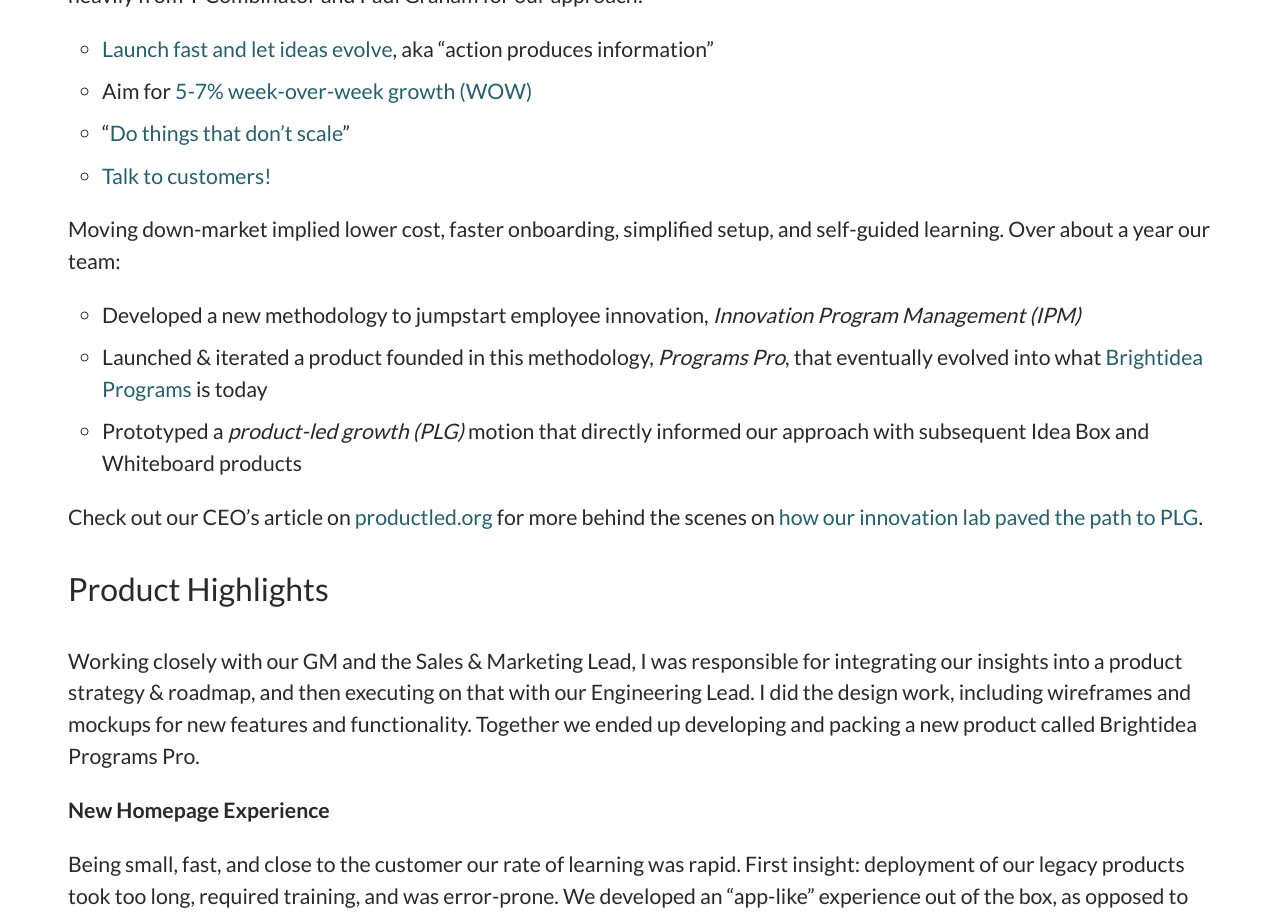
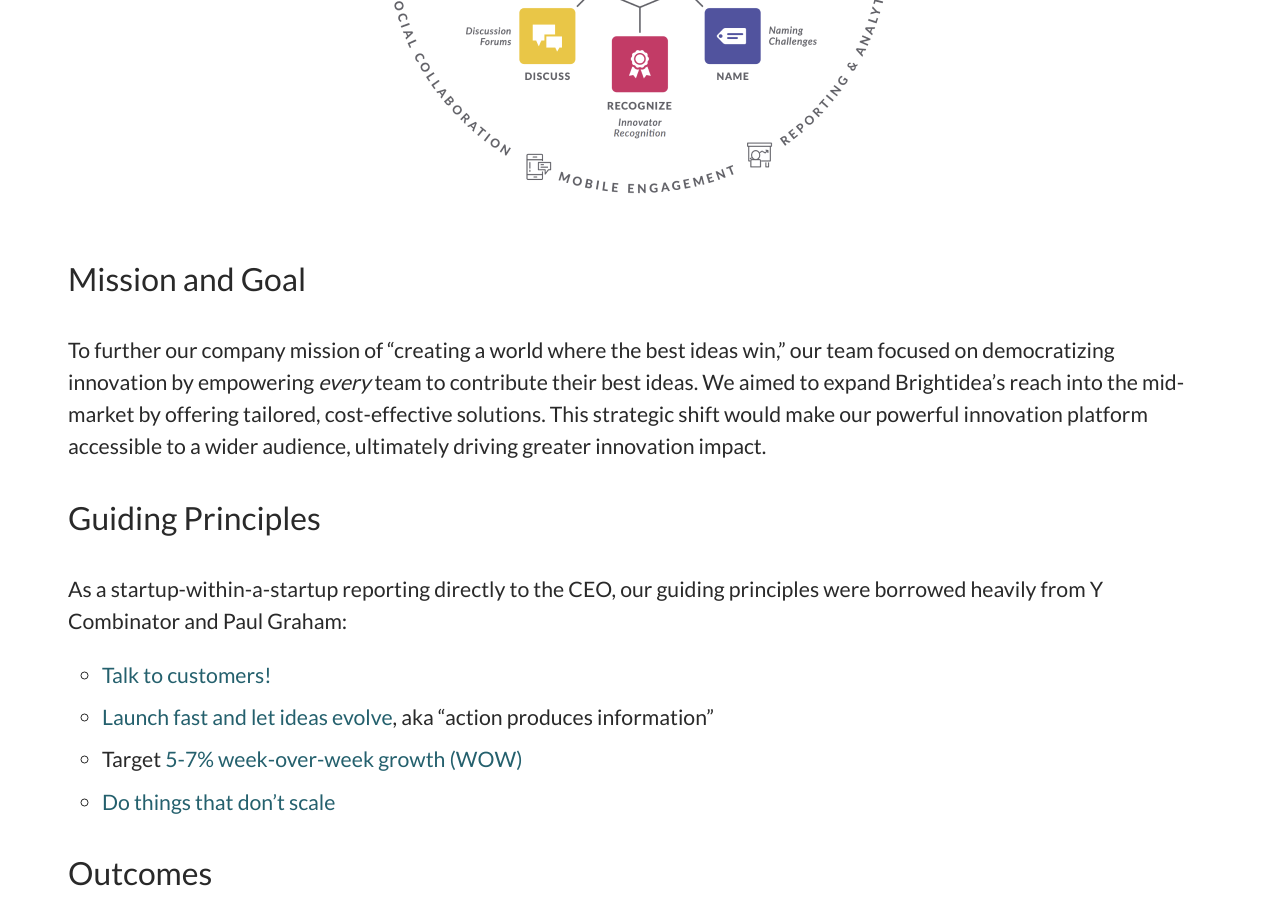
Before and after one commit to arnaudin/arnaudin.github.io, a Jekyll site: the page built from _projects/brightidea-programs.md, in a window 1280 px wide and 1400 px high, scrolled down 1226 px. Shown: the top 918 px of the window. Built offline with Jekyll 4.4.1, drawn with Linux system fonts in a browser that asks for light colours; nearby versions of some CDN libraries; some of the changed text lies outside the part shown.

Commit message:
Edit project text

```diff
--- a/_projects/brightidea-programs.md
+++ b/_projects/brightidea-programs.md
@@ -4,7 +4,7 @@
 title: "Brightidea · Programs"
 description: "Launched a new down-market product to jumpstart employee innovation"
 categories: app, web, mobile, innovation, idea-management
-disciplines: Product Management, Product Design, Product Strategy, UX, User Research, Market Research, Writing, Speaking
+disciplines: Product Design, Product Strategy, Product Management, UX, User Research, Market Research, Writing, Speaking
 media: Web
 ownership: Professional
 client: Brightidea
@@ -14,7 +14,12 @@
 content_layout:
   - section_layout: text
     content: |
-      I was the **Product & Design Lead** on a five-person team within Brightidea's own innovation lab. We were challenged to unlock new growth potential for the company by expanding down-market. This involved developing new innovation methodologies, products, services, and PLG approaches.
+      As Product & Design Lead in Brightidea's innovation lab, I was responsible for the development and launch of "Programs Pro," a new product designed to expand our reach into the mid-market. Over the course of a year, I led a series of product experiments to refine methodologies that empower small teams within large organizations to generate and implement impactful ideas within their departments. This eventually culminated in [Brightidea Program](https://www.brightidea.com/product/program/) becoming the company's leading product in terms of sales.
+
+      ## Responsibilities
+      - Collaborated with the General Manager and Sales/Marketing Lead to conduct market research, analyze customer needs, and develop a comprehensive product strategy and roadmap that guided the development work
+      - Directly configured, templatized, and packaged new workflows on the Brightidea platform, enabling new small-team use cases
+      - Designed and collaborated with the Engineering Lead to develop new features and a streamlined set up experience, resulting in 10x reduction in onboarding time
 
   - section_layout: 1col
     images:
@@ -29,34 +34,36 @@
 
   - section_layout: text
     content: |
-      ## Approach
+      ## Mission and Goal
+      To further our company mission of "creating a world where the best ideas win," our team focused on democratizing innovation by empowering _every_ team to contribute their best ideas. We aimed to expand Brightidea's reach into the mid-market by offering tailored, cost-effective solutions. This strategic shift would make our powerful innovation platform accessible to a wider audience, ultimately driving greater innovation impact.
 
-      Distanced from the core business and reporting to the CEO, our lab team truly was a startup-within-a-startup. We borrowed heavily from Y Combinator and Paul Graham for our approach:
+      ## Guiding Principles
+      As a startup-within-a-startup reporting directly to the CEO, our guiding principles were borrowed heavily from Y Combinator and Paul Graham:
 
+      - [Talk to customers!](https://twitter.com/paulg/status/898476047263518720)
       - [Launch fast and let ideas evolve](http://www.paulgraham.com/13sentences.html), aka "action produces information"
-      - Aim for [5-7% week-over-week growth (WOW)](http://www.paulgraham.com/growth.html)
-      - "[Do things that don't scale](http://paulgraham.com/ds.html)"
-      - [Talk to customers!](https://twitter.com/paulg/status/898476047263518720)
+      - Target [5-7% week-over-week growth (WOW)](http://www.paulgraham.com/growth.html)
+      - [Do things that don't scale](http://paulgraham.com/ds.html)
 
-      Moving down-market implied lower cost, faster onboarding, simplified setup, and self-guided learning. Over about a year our team:
+      ## Outcomes
 
-      - Developed a new methodology to jumpstart employee innovation, *Innovation Program Management (IPM)*
-      - Launched & iterated a product founded in this methodology, *Programs Pro*, that eventually evolved into what [Brightidea Programs](https://www.brightidea.com/product/programs/) is today
-      - Prototyped a *product-led growth (PLG)* motion that directly informed our approach with subsequent Idea Box and Whiteboard products
+      To successfully expand into the mid-market, we focused on delivering affordable solutions with streamlined onboarding and self-guided learning resources. Over the course of a year, we achieved the following:
 
-      Check out our CEO's article on [productled.org](https://www.productled.org/blog/how-brightideas-innovation-lab-paved-the-path-to-plg) for more behind the scenes on [how our innovation lab paved the path to PLG](https://www.productled.org/blog/how-brightideas-innovation-lab-paved-the-path-to-plg).
+      - Developed Innovation Program Management (IPM), a new methodology designed to accelerate employee-driven innovation within smaller teams. This framework provided the tools to get started with innovation management, and templates for running the highest-impact innovation activities.
+      - Launched Programs Pro, a product based on the IPM methodology, and iteratively improved it based on user feedback. This evolved into Brightidea Programs, which became the company's top-selling product, demonstrating the strong market demand for accessible innovation solutions.
+      - Created a blueprint and playbook for product-led growth (PLG) at Brightidea, enabling self-service adoption and organic growth. This approach was later implemented for Idea Box and Whiteboard, demonstrating its effectiveness across multiple product lines.
+
+      For more behind-the-scenes on how our innovation lab paved the path to PLG, see our CEO's article on [productled.org](https://www.productled.org/blog/how-brightideas-innovation-lab-paved-the-path-to-plg).
 
       ## Product Highlights
 
-      Working closely with our GM and the Sales & Marketing Lead, I was responsible for integrating our insights into a product strategy & roadmap, and then executing on that with our Engineering Lead. I did the design work, including wireframes and mockups for new features and functionality. Together we ended up developing and packing a new product called Brightidea Programs Pro.
-
       **New Homepage Experience**
 
-      Being small, fast, and close to the customer our rate of learning was rapid. First insight: deployment of our legacy products took too long, required training, and was error-prone. We developed an "app-like" experience out of the box, as opposed to the heavy site-builder and content management system that was typical. This offered admins a much simpler way to configure, brand, theme, and onboard users while those end-users received a personalized, easy-to-use experience.
+      Our legacy product used a CMS and site builder that was slow, hard to use, and error prone. We developed the seeds of a new Home page consisting of a personalized feed and built-in onboarding.
 
   - section_layout: 1col-narrow
     images:
-      - caption: 'The app-like User Home makes it easy to get started and offers a curated, personalized experience to each employee'
+      - caption: 'The new app-like User Home makes it easier to get started and offers a curated, personalized experience to each employee'
         description: 'User Home makes it easy to get started and offers a curated, personalized experience to each employee'
         url: '/projects/brightidea-programs/brightidea-user-home-updates.png'
         positioning:
@@ -65,9 +72,9 @@
 
   - section_layout: text
     content: |
-      **A New Innovation App**
+      **A New Innovation App: Explore**
 
-      We also observed that customers were bending our templated problem-solving and optimization crowd-sourcing challenges to facilitate open-ended exploration of market opportunities. We developed an innovation app around this use case called [Explore](https://www.brightidea.com/product/explore/), and packaged it in the product alongside the existing Solve & Optimize apps.
+      We observed users bending our templated optimization crowd-sourcing challenge to facilitate open-ended exploration of new market opportunities, so developed a tailored app around this use case called [Explore](https://www.brightidea.com/product/explore/).
 
   - section_layout: 2col
     images:
@@ -86,9 +93,13 @@
     content: |
       **Always-on, Personal Idea Management**
 
-      The innovation programs recommended in IPM are timebound by design, with start & end dates as opposed to being always-on. This keeps them focused, manageable, and impactful with clear milestones defined upfront. We had previously watched new, small customers fail under always-on suggestion boxes so our methodology intentionally avoided these pitfalls. However, this was a common point of friction in sales.
+      Employees often have brilliant ideas outside of formal innovation activities. "My Ideas" provides a dedicated space to capture and nurture those sparks of inspiration whenever they strike.
 
-      We developed a new concept called "My Ideas" to allow employees to capture & manage ideas in a personal repository, and later submit them to programs when an opportunity arises (e.g. for a biannual hackathon). This solves the problem of "anytime anywhere" ideas while avoiding unnecessary burdens on program managers. With objections neutralized, sales efficiency & success improved drastically, and we filled a longtime product gap.
+      This personal idea repository empowers employees to:
+
+      - Capture ideas instantly: Jot down thoughts, add photos, save links, ensuring that no brilliant idea gets lost
+      - Organize and develop concepts: Categorize ideas, add notes and attachments, and refine concepts over time
+      - Submit to innovation programs: Easily share ideas with colleagues or submit them to relevant programs when the time is right, such as hackathons, problem-solving challenges, or optimization programs
 
   - section_layout: 2col
     images:
@@ -107,7 +118,15 @@
     content: |
       **The Pitch Program**
 
-      Finally, we conceived a general-purpose recurring program to ensure ongoing customer success that we named The Pitch Program. This is a scalable competition in the style of Shark Tank, great for engaging employees in order to find the most impactful ideas. I presented "How To Run a Successful Pitch Program" at [Synthesize 2018](https://synthesize.brightidea.com/), and we also developed the content into an ebook for customers and prospects. The existing Pitch app was refined to support a programmatic approach, and a roadmap was developed for future updates.
+      Finally, we conceived a central, recurring program to ensure ongoing customer success that we named The Pitch Program. This is a scalable competition in the style of Shark Tank, great for engaging employees in order to find the most impactful ideas. I presented "How To Run a Successful Pitch Program" at [Synthesize 2018](https://synthesize.brightidea.com/), and we also developed the content into an ebook for customers and prospects. The existing Pitch app was refined to support a programmatic approach, and a roadmap was developed for future updates.
+
+      Inspired by the popular "Shark Tank" format, The Pitch Program is a scalable competition designed to engage employees and uncover the most impactful ideas within your organization. It provides a structured framework for soliciting big ideas and funding winning projects.
+
+      To support our customers in running successful Pitch Programs, we developed a comprehensive set of resources, including:
+
+      - A presentation on best practices: "How To Run a Successful Pitch Program" presented at Synthesize 2018.
+      - An informative ebook: A downloadable guide for customers and prospects.
+      - Enhanced app functionality: The Pitch app was updated to support a recurring approach and improved executive reporting
 
   - section_layout: 2col
     images:
--- a/_projects/brightidea.md
+++ b/_projects/brightidea.md
@@ -14,24 +14,27 @@
 content_layout:
   - section_layout: text
     content: |
-      Brightidea provides a cloud-based idea and innovation management platform that helps companies ensure the best ideas win. Our engaging employee experience and professional-grade management tools make Brightidea the [#1 customer-rated idea management platform](https://www.g2.com/products/brightidea/reviews) for 3 years running. Brightidea has served over 2.5 million users worldwide, and more than $15 billion in customer-reported business impact has been logged on the platform. (All stats as of the time I left the company.)
+      I started at Brightidea as a Senior Product Designer but soon transitioned into a hybrid Design/Product Management role as I became more involved with defining strategy and requirements.
 
-      **Role:** I started at Brightidea as a Product Designer and transitioned to a Product Management role soon after. As a startup PM with design experience, I often supported my team with UX, UI, interaction design, and research as shown below.
+      ## Feature Design: Idea Management Fundamentals
 
-      ## Idea Management Fundamentals
+      I began by focusing on the core needs of idea management users, including managers, sponsors, moderators, and administrators.
 
-      A theme I focused on was idea management fundamentals for managers, sponsors, moderators, and admins.
+      As our customers matured and their innovation programs grew more complex, they faced new challenges in managing interconnected systems of programs and processes. To address these evolving needs, I focused on enhancing capabilities related to:
 
-      While we had many of these workflows already covered in the product, a driving insight was that over the recent years, customers had grown from running a single-process idea management program to managing an interconnected system of programs & processes. Second, these processes had gone from being almost exclusively time-bound to being a mix of time-bound and always-on.
-
-      This changed the nature of the needs behind many common operations--namely, they were occurring more frequently and at larger scales. We dug into our users' goals, broke processes down to first principles, evaluated our current offerings, revamped some areas, and built out new capabilities where needed across:
-
-        - Move idea(s) between pipelines
-        - Copy idea(s) between pipelines
-        - Link ideas
-        - Merge ideas
-        - Tagging and categorization
-        - Search
+      - Discovery across the system:
+        - Tagging
+        - Categorization
+        - Related ideas
+        - Advanced search
+      - Flow of ideas between activities:
+        - Sharing
+        - Moving ideas
+        - Copying or duplicating ideas
+      - Evolution
+        - Spinning out new, related ideas
+        - Linking ideas
+        - Merging duplicate or similar ideas
 
   - section_layout: 1col-narrow
     images:
@@ -51,13 +54,13 @@
 
   - section_layout: text
     content: |
-      ## Platform Integrations
+      ## Seamless Integrations for Enhanced Productivity
 
-      Another area of focus was leading engineering teams to build general-purpose and native integrations for a variety of user goals including capturing ideas, augmenting & extending ideas, and project execution. Customers work with extensive software stacks, and we need to be a node in those ecosystems.
+      To maximize the value of our platform and support our customers' diverse workflows, I led the development of various integrations with popular tools and platforms. These integrations streamline key tasks, such as capturing ideas, enriching brainstorming sessions, and managing project execution.
 
-      **Capturing Ideas**
+      **Capture Ideas Where They Happen**
 
-      With more and more work occurring on digital platforms like [Slack](https://slack.com/apps/A02JKS7S2RL-brightidea?tab=more_info) and [Microsoft Teams](https://appsource.microsoft.com/en-us/product/office/WA200002795?tab=Overview), employees are inevitably going to think of and discuss ideas while interacting on those channels. Unfortunately, most of these ideas are lost in the never-ending chat stream or are forgotten when the virtual meeting ends. We have built tools to make capturing ideas as frictionless as possible from these platforms.
+      Recognizing that ideas often emerge during everyday interactions, we developed integrations with platforms like [Slack](https://slack.com/apps/A02JKS7S2RL-brightidea?tab=more_info) and [Microsoft Teams](https://appsource.microsoft.com/en-us/product/office/WA200002795?tab=Overview). These tools enable users to effortlessly save ideas from chats. This transforms fleeting thoughts into actionable ideas with minimal friction and no switching of platforms.
 
   - section_layout: 2col
     images:
@@ -90,9 +93,19 @@
 
   - section_layout: text
     content: |
-      It's also no surprise that employees don't always get their best ideas during the 8-hour workday. We built Brightidea skills for [Alexa](https://www.amazon.com/Brightidea-Inc-Home/dp/B07HRKJ62J) and [Google Assistant](https://assistant.google.com/services/a/uid/0000009d03d1b1cd?hl=en-US) to make capturing ideas on the go or off-hours possible in seconds via voice integrations. Entirely hands-free, Brightidea serves as your external brain by securely saving ideas to your personal repository to manage when your schedule permits.
+      **Capture Ideas on the Go with Voice Integration**
 
-      Prefer to capture your idea by email? We also built email submission flows, known as Magic Inbox, to collect ideas at a single, easy-to-remember inbox: *my@brightidea.com*. This amazingly simple UX supports extensive company detection, IP & data protection, idea routing, and even new user registration flows. While there is major complexity hidden behind the scenes, all a user needs to remember is "My Brightidea."
+      Inspiration can strike at any moment, even outside of work hours. With Brightidea's voice integration for [Alexa](https://www.amazon.com/Brightidea-Inc-Home/dp/B07HRKJ62J) and [Google Assistant](https://assistant.google.com/services/a/uid/0000009d03d1b1cd?hl=en-US), users can capture those fleeting ideas instantly, hands-free. Simply speak your idea, and Brightidea will securely store it in a personal repository for later review and development.
+
+      **Never Lose an Idea with Email Submission**
+
+      Prefer to jot down your ideas in writing? Brightidea's Magic Inbox provides a simple and secure way to capture ideas via email. Send your thoughts to *my@brightidea.com*, and our amazingly simple UX backed by Brightidea's intelligent system will automatically:
+
+      - Detect your company and route your idea accordingly
+      - Protect your intellectual property and company data with enterprise-grade security
+      - Support new user registration for seamless onboarding
+
+      All you need to remember is "My Brightidea."
 
   - section_layout: 2col
     images:
@@ -111,7 +124,7 @@
     content: |
       **Project Management Integrations**
 
-      While Brightidea does provide project management tools in the Labs product, they are primarily geared towards zero-to-one innovation projects with small teams. One of the top user requests was integration with apps like Jira, Asana, Monday.com, etc. We built a native Jira integration, a bridge to Zapier, and general-purpose rules-triggered outgoing webhooks to make these types of connections possible.
+      To address a top customer request, we provided project management integration with apps like Jira, Asana, Monday.com, etc. I designed and managed the development of a native Jira integration, a bridge to Zapier, and a rules-triggered outgoing webhook feature to help automate customer worklows and extend Brightidea's capabilities beyond idea management.
 
   - section_layout: 5col-7col
     images:
@@ -128,7 +141,11 @@
 
   - section_layout: text
     content: |
-      This is a small sampling of things I worked on at Brightidea related to core products and platform. Read more about [Programs](/projects/brightidea-programs/) and [Whiteboard](/projects/brightidea-whiteboard/)--two new product launches for which I served as Product Lead. Don't hesitate to [reach out](/contact/) to learn more or to discuss idea & innovation management!
+      ## Impact
+
+      Brightidea is a profitable, growing, bootstrapped company with functioning products used by some of the best known companies in the world. Our engaging employee experience and professional-grade management tools make Brightidea the [#1 customer-rated idea management platform](https://www.g2.com/products/brightidea/reviews) for 3 years running (during my tenure). Brightidea has served over 2.5 million users worldwide, and more than $15 billion in customer-reported business impact has been logged on the platform (at time of writing).
+
+      This is a small sampling of things I worked on at Brightidea related to core products and platform. Read more about [Programs](/projects/brightidea-programs/) and [Whiteboard](/projects/brightidea-whiteboard/)–two new product launches for which I served as Product Lead.
 
 ---
 <!--
```
Also changed, not shown: other parts of _projects/brightidea.md (+1 -1 lines).
